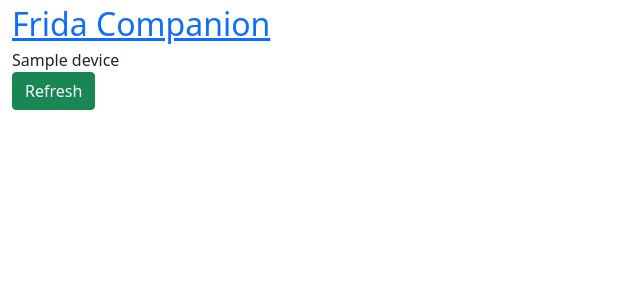
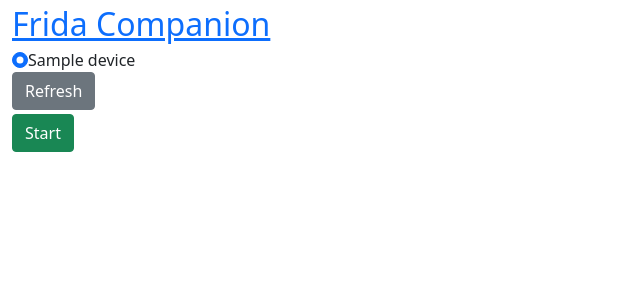
Before and after one commit to Nriver/frida-companion, a Flask app: template bp/templates/index.htm in a window 1280 px wide. Shown: the top 300 px of the page, without its empty margins (0-640 px from the left). Run offline with Flask 2, Linux system fonts and the light colour scheme; the template is opened without the code that fills it: most values are stand-ins (such as "Sample title", 1, 10 or a date in 2020); parts of the project's set-up code (start-up, migrations or seed data) failed here and were passed over; some libraries are stand-ins or nearby versions.

Commit message:
make a dirty hack for frida to recognize hot-plug usb devices

```diff
--- a/bp/templates/index.htm
+++ b/bp/templates/index.htm
@@ -15,11 +15,17 @@
         <div id="err_msg"></div>
         <div id="device_list">
             {% for x in device_list %}
-            <div>{{x.name}}</div>
+            <label>
+                <input class="form-check-input" type="radio" name="exampleRadios" id="exampleRadios1" value="option1"
+                       {% if loop.index== 1 %} checked {% endif %}>{{x.name}}
+            </label>
             {% endfor %}
         </div>
         <div>
-            <button class="btn btn-success" type="button" onclick='refresh_device()'>Refresh</button>
+            <button class="btn btn-secondary" type="button" onclick='refresh_device()'>Refresh</button>
+        </div>
+        <div class="mt-1">
+            <button class="btn btn-success" type="button" onclick='start()'>Start</button>
         </div>
     </div>
 </div>
@@ -40,11 +46,16 @@
 
 
     function refresh_device() {
+        console.log("refresh_device")
         socket.emit("refresh_device")
     }
 
+    function start() {
+        console.log("start application")
+    }
+
     function select_device() {
-        device_id = $("input[name='device_id']:checked").val();
+        device_id = $("input[name='device_id']:checked").val()
         console.log("select_device_button clicked..")
         if (device_id != null) {
             socket.emit("set_device_id", {id: device_id})
```
Also changed, not shown: utils/frida_helper.py (+8 -2 lines).
